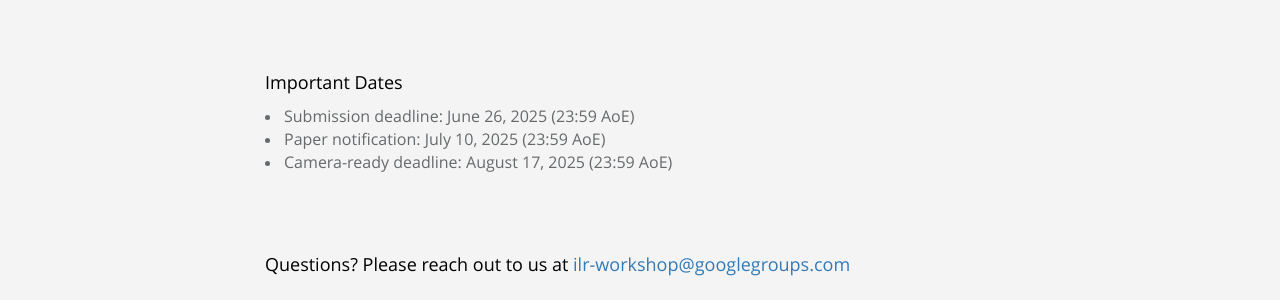
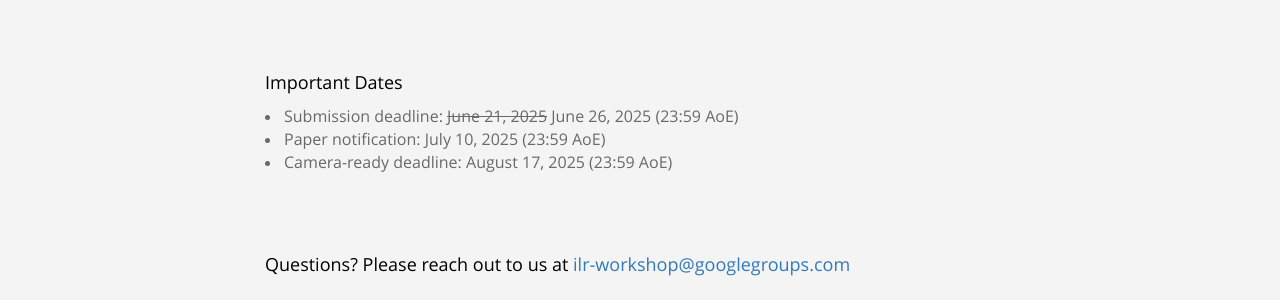
Before and after one commit to ilr-workshop/ICCVW2025, a Jekyll site: the page built from index.html, in a window 1280 px wide and 900 px high, scrolled down 1708 px. Shown: the part 155-455 px from the top of the window. Built offline with Jekyll 4.4.1, drawn with Linux system fonts in a browser that asks for light colours.

Commit message:
Update call_for_paper.html

```diff
--- a/_includes/sections/call_for_paper.html
+++ b/_includes/sections/call_for_paper.html
@@ -23,7 +23,7 @@
          </div>
          <div class="col-lg-8 col-lg-offset-2 m-t-lg m-b-lg wow zoomIn">
             <p><font size="4px" color="#000000"><span data-i18n="about_me.des">  Important Dates </span></font></p>
-            <li><font size="3px">Submission deadline: June 26, 2025 (23:59 AoE)</font></li>
+            <li><font size="3px">Submission deadline: <del>June 21, 2025</del> June 26, 2025 (23:59 AoE)</font></li>
             <li><font size="3px">Paper notification: July 10, 2025 (23:59 AoE)</font></li>
             <li><font size="3px">Camera-ready deadline: August 17, 2025 (23:59 AoE)</font></li><br />
         </div>
```
